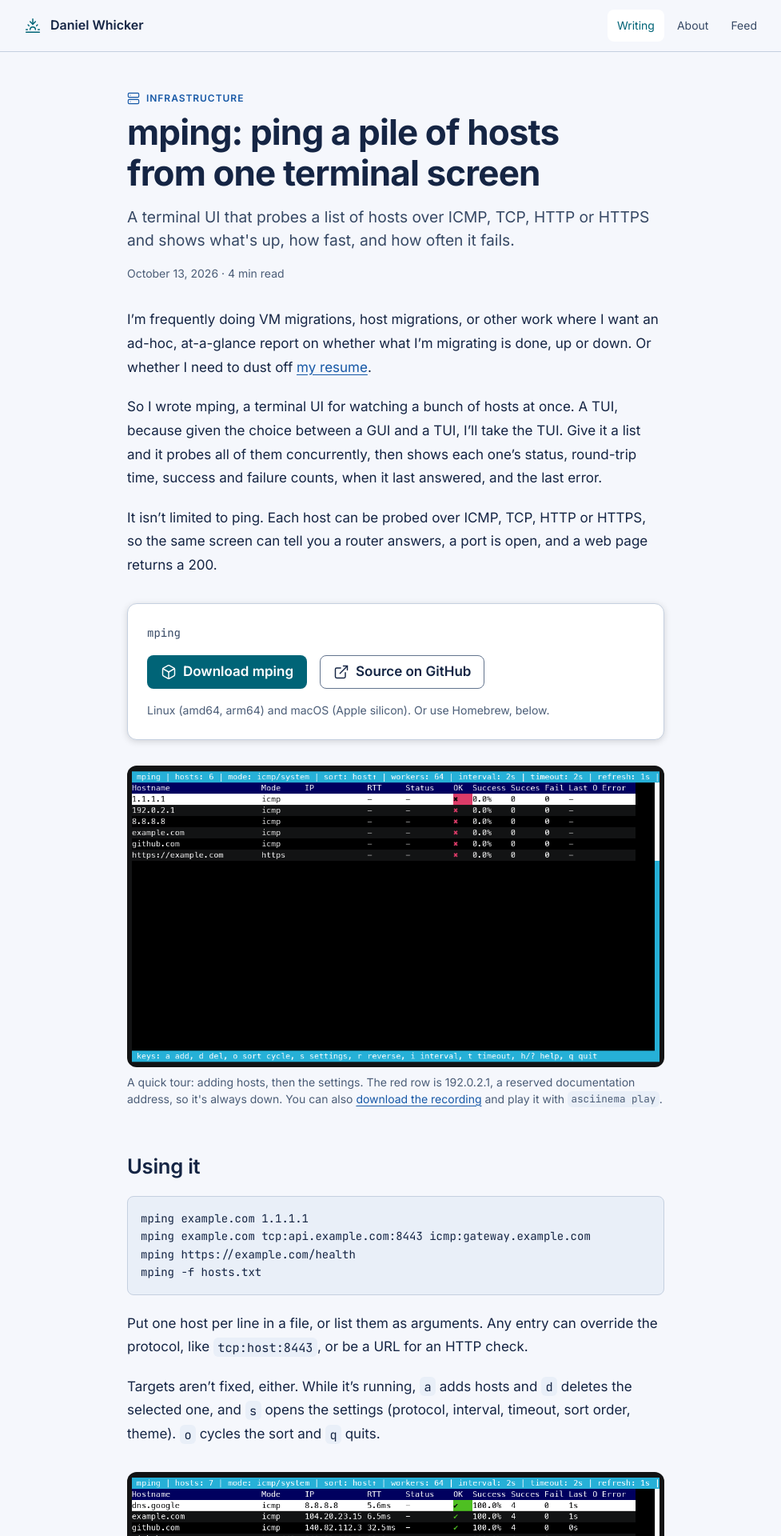
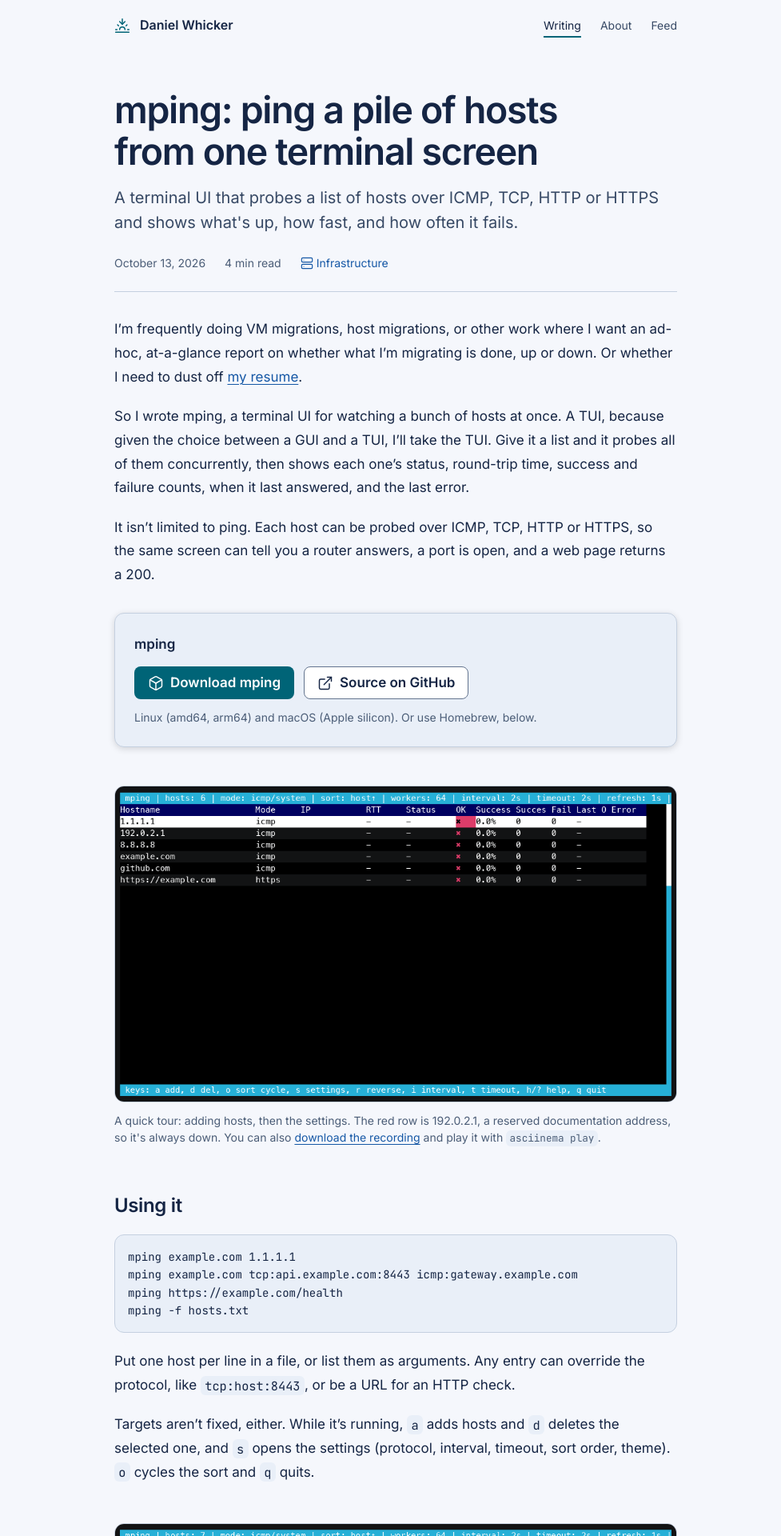
Before and after one commit to dewab74/danielwhicker.com, a Jekyll site: the page built from _posts/2026-10-13-mping-terminal-ping-monitor.md, in a window 1280 px wide. Shown: the top 1920 px of the page at 80% size, without its empty margins (145-1122 px from the left). Built offline with Jekyll 4.4.1, drawn with Linux system fonts in a browser that asks for light colours; some of the changed text lies outside the part shown.

Commit message:
Polish the design and add post series and last-edited dates
One column with the artwork fading into the page, a dated post list, links
between parts of a series, and a hook that stamps last_edited on published
posts.

Co-Authored-By: Claude Sonnet 5.5 <noreply@anthropic.com>

```diff
--- a/404.html
+++ b/404.html
@@ -3,7 +3,8 @@ layout: default
 title: Not found
 permalink: /404.html
 ---
+{% include hero.html title="That page isn't here." lede="It may have moved, or it may never have existed." %}
+
 <div class="wrap">
-    {% include hero.html title="That page isn't here." lede="It may have moved, or it may never have existed." %}
-    <p class="not-found"><a class="button-primary" href="{{ '/' | relative_url }}">Back to the writing {% include icon.html name="arrow-right" %}</a></p>
+    <p class="not-found"><a class="button-primary" href="{{ '/' | relative_url }}">Back to the writing</a></p>
 </div>
--- a/_includes/hero.html
+++ b/_includes/hero.html
@@ -4,7 +4,7 @@
     {% include hero.html title="..." lede="..." %}
 {%- endcomment -%}
 <section class="hero twilight-theme" data-theme="dark" aria-labelledby="hero-title">
-    <div class="hero-inner">
+    <div class="hero-inner wrap">
         <h1 id="hero-title">{{ include.title }}</h1>
         {% if include.lede %}<p>{{ include.lede }}</p>{% endif %}
     </div>
--- a/_layouts/post.html
+++ b/_layouts/post.html
@@ -3,16 +3,23 @@ layout: default
 ---
 {% assign words = content | number_of_words %}
 <div class="wrap">
-    <article class="post measure"{% if page.accent %} data-accent="{{ page.accent }}"{% endif %}>
+    <article class="post"{% if page.accent %} data-accent="{{ page.accent }}"{% endif %}>
         <header class="post-header">
-            <p class="kicker">{% include kicker.html accent=page.accent %}</p>
             <h1 class="post-title">{{ page.title | escape }}</h1>
             {% if page.description %}<p class="post-dek">{{ page.description | escape }}</p>{% endif %}
             <p class="post-meta">
                 <time datetime="{{ page.date | date_to_xmlschema }}">{{ page.date | date: '%B %-d, %Y' }}</time>
-                &middot; {{ words | divided_by: 220 | plus: 1 }} min read
+                {% if page.last_edited %}
+                <span>Last edited <time datetime="{{ page.last_edited | date: '%Y-%m-%d' }}">{{ page.last_edited | date: '%B %-d, %Y' }}</time></span>
+                {% endif %}
+                <span>{{ words | divided_by: 220 | plus: 1 }} min read</span>
+                <span class="topic">{% include kicker.html accent=page.accent %}</span>
             </p>
         </header>
+
+        {% if page.series %}
+        {% include series.html %}
+        {% endif %}
 
         <div class="post-body">
 {{ content }}
@@ -25,7 +32,16 @@ layout: default
         {% endif %}
     </article>
 
-    <div class="measure">
-        {% include comments.html %}
-    </div>
+    {% if page.previous or page.next %}
+    <nav class="post-nav" aria-label="More posts">
+        {% if page.previous %}
+        <a class="older" href="{{ page.previous.url | relative_url }}"><span>Older</span>{{ page.previous.title | escape }}</a>
+        {% endif %}
+        {% if page.next %}
+        <a class="newer" href="{{ page.next.url | relative_url }}"><span>Newer</span>{{ page.next.title | escape }}</a>
+        {% endif %}
+    </nav>
+    {% endif %}
+
+    {% include comments.html %}
 </div>
--- a/assets/css/site.css
+++ b/assets/css/site.css
@@ -5,13 +5,24 @@
  * vendored Twilight Horizon theme in assets/theme/. This file only adds blog
  * layout on top and defines no colours or fonts of its own. It loads last, and
  * the theme's rules are low-specificity, so plain selectors here win.
+ *
+ * The idea: one column, one left edge, and the artwork as the only loud thing.
  */
 
 body.twilight-theme {
-    margin: 0;
-    min-height: 100vh;
+    --column: 44rem;
+    --gutter: var(--spacing-md);
+
     display: flex;
     flex-direction: column;
+    min-height: 100vh;
+    margin: 0;
+}
+
+@media (min-width: 720px) {
+    body.twilight-theme {
+        --gutter: var(--spacing-xl);
+    }
 }
 
 main {
@@ -20,35 +31,34 @@ main {
 }
 
 .wrap {
+    box-sizing: border-box;
     width: 100%;
-    max-width: 62rem;
+    max-width: calc(var(--column) + 2 * var(--gutter));
     margin-inline: auto;
-    padding-inline: var(--spacing-md);
+    padding-inline: var(--gutter);
 }
 
-@media (min-width: 720px) {
-    .wrap {
-        padding-inline: var(--spacing-xl);
+/* A short fade between pages, in browsers that support it. */
+
+@media (prefers-reduced-motion: no-preference) {
+    @view-transition {
+        navigation: auto;
+    }
+
+    ::view-transition-old(root),
+    ::view-transition-new(root) {
+        animation-duration: 180ms;
     }
 }
 
-.measure {
-    max-width: 42rem;
-    margin-inline: auto;
-}
-
 /* Header and footer */
-
-.site-header {
-    border-bottom: 1px solid var(--color-border);
-}
 
 .site-header-inner {
     display: flex;
     flex-wrap: wrap;
     align-items: center;
     justify-content: space-between;
-    gap: var(--spacing-sm) var(--spacing-lg);
+    gap: var(--spacing-xs) var(--spacing-lg);
     min-height: var(--layout-header-height);
 }
 
@@ -64,7 +74,7 @@ main {
 
 .site-nav {
     display: flex;
-    gap: var(--spacing-xs);
+    gap: var(--spacing-lg);
     font-size: var(--font-size-small);
 }
 
@@ -72,55 +82,61 @@ main {
     display: inline-flex;
     align-items: center;
     min-height: var(--control-min-height);
-    padding-inline: var(--spacing-step);
-    border-radius: var(--radius-medium);
     color: var(--color-text-secondary);
-    text-decoration: none;
+    text-decoration: underline 2px transparent;
+    text-underline-offset: 0.55em;
+    transition: color 150ms ease-in-out, text-decoration-color 150ms ease-in-out;
 }
 
 .site-nav a:hover {
-    background: var(--color-surface);
     color: var(--color-text-primary);
 }
 
 .site-nav a[aria-current="page"] {
-    background: var(--color-surface);
-    color: var(--color-primary);
+    color: var(--color-text-primary);
+    text-decoration-color: var(--color-primary);
 }
 
 .site-footer {
-    border-top: 1px solid var(--color-border);
-    padding-block: var(--spacing-lg);
+    padding-block: var(--spacing-xl);
     color: var(--color-text-muted);
     font-size: var(--font-size-small);
+}
+
+.site-footer .wrap::before {
+    content: "";
+    display: block;
+    margin-bottom: var(--spacing-lg);
+    border-top: 1px solid var(--color-border);
 }
 
 /* Artwork banner: the artwork is for landing and error pages; reading pages stay solid navy. */
 
 .hero {
-    margin-top: var(--spacing-xl);
-    overflow: hidden;
-    border: 1px solid var(--color-border);
-    border-radius: var(--radius-dialog);
+    padding-bottom: var(--spacing-2xl);
 }
 
-/* The art sits above the text, not behind it, so copy never competes with the illustration. */
+/*
+ * Full width, fading into the navy so the headline sits on the horizon. The fade
+ * is a mask, not a navy overlay, so no hard edge can show under the picture.
+ */
 .hero::before {
-    --hero-fade: linear-gradient(to bottom, rgb(5 15 45 / 0%) 50%, var(--color-background) 97%);
+    --hero-mask: linear-gradient(to bottom, transparent 0%, #000 14%, #000 50%, transparent 97%);
 
     content: "";
     display: block;
-    aspect-ratio: 1671 / 720;
-    background-image: var(--hero-fade), url("../theme/images/backgrounds/full-1671.jpg");
-    background-position: center top;
+    height: clamp(12rem, 36vw, 27rem);
+    background-image: url("../theme/images/backgrounds/full-1671.jpg");
+    background-position: center 30%;
     background-size: cover;
     background-repeat: no-repeat;
+    -webkit-mask-image: var(--hero-mask);
+    mask-image: var(--hero-mask);
 }
 
 @supports (background-image: image-set(url("x.avif") type("image/avif"))) {
     .hero::before {
         background-image:
-            var(--hero-fade),
             image-set(
                 url("../theme/images/backgrounds/full-1671.avif") type("image/avif"),
                 url("../theme/images/backgrounds/full-1671.webp") type("image/webp"),
@@ -131,14 +147,12 @@ main {
 
 @media (max-width: 720px) {
     .hero::before {
-        aspect-ratio: 800 / 420;
-        background-image: var(--hero-fade), url("../theme/images/backgrounds/full-800.jpg");
+        background-image: url("../theme/images/backgrounds/full-800.jpg");
     }
 
     @supports (background-image: image-set(url("x.avif") type("image/avif"))) {
         .hero::before {
             background-image:
-                var(--hero-fade),
                 image-set(
                     url("../theme/images/backgrounds/full-800.avif") type("image/avif"),
                     url("../theme/images/backgrounds/full-800.webp") type("image/webp"),
@@ -149,113 +163,112 @@ main {
 }
 
 .hero-inner {
-    padding: 0 var(--spacing-lg) var(--spacing-xl);
+    position: relative;
+    margin-top: calc(-1 * var(--spacing-lg));
 }
 
 .hero h1 {
-    max-width: 22ch;
-    margin: 0 0 var(--spacing-sm);
-    font-size: clamp(1.75rem, 4.6vw, 2.5rem);
-    font-weight: var(--font-weight-bold);
-    line-height: 1.15;
-    letter-spacing: -0.02em;
+    max-width: 18ch;
+    margin: 0 0 var(--spacing-md);
+    font-size: clamp(2rem, 6vw, 3.25rem);
+    font-weight: var(--font-weight-semibold);
+    line-height: 1.1;
+    letter-spacing: -0.03em;
     text-wrap: balance;
 }
 
 .hero p {
-    max-width: 38rem;
+    max-width: 34rem;
     margin: 0;
     color: var(--color-text-secondary);
-}
-
-.not-found {
-    margin-top: var(--spacing-xl);
+    font-size: 1.125rem;
+    line-height: 1.65;
+    text-wrap: pretty;
 }
 
 .not-found .button-primary {
     display: inline-flex;
     align-items: center;
-    gap: var(--spacing-sm);
     text-decoration: none;
 }
 
-/* Topic label (colour comes from the theme's data-accent role) */
+/* Topic (colour comes from the theme's data-accent role) */
 
-.kicker {
-    display: flex;
+.topic {
+    display: inline-flex;
     align-items: center;
-    gap: var(--spacing-sm);
-    margin: 0 0 var(--spacing-sm);
+    gap: var(--spacing-xs);
     color: var(--color-app-accent);
-    font-size: var(--font-size-caption);
-    font-weight: var(--font-weight-semibold);
-    letter-spacing: 0.08em;
-    text-transform: uppercase;
 }
 
-.kicker .icon {
+.topic .icon {
     --icon-size: 16px;
-}
-
-.post-meta {
-    margin: 0;
-    color: var(--color-text-muted);
-    font-size: var(--font-size-small);
-}
-
-.post-tags {
-    display: flex;
-    flex-wrap: wrap;
-    gap: var(--spacing-sm);
-    margin: var(--spacing-md) 0 0;
 }
 
 /* Post list */
 
 .post-list {
-    display: grid;
-    gap: var(--spacing-lg);
-    margin: var(--spacing-xl) 0 0;
+    margin: var(--spacing-md) 0 0;
     padding: 0;
     list-style: none;
 }
 
-.post-card {
+.entry {
     position: relative;
-    border-inline-start: 3px solid var(--color-app-accent);
+    display: grid;
+    gap: var(--spacing-sm) var(--spacing-lg);
+    padding-block: var(--spacing-xl);
+    border-top: 1px solid var(--color-border);
 }
 
-.post-card h3 {
-    margin: 0 0 var(--spacing-sm);
-    font-size: var(--font-size-section-heading);
-    line-height: 1.3;
+@media (min-width: 720px) {
+    .entry {
+        grid-template-columns: 7.5rem minmax(0, 1fr);
+    }
 }
 
-.post-card h3 a {
+.entry-date {
+    color: var(--color-text-muted);
+    font-size: var(--font-size-small);
+    font-variant-numeric: tabular-nums;
+    line-height: 1.9;
+}
+
+.entry h3 {
+    margin: 0 0 var(--spacing-sm);
+    font-size: 1.375rem;
+    font-weight: var(--font-weight-semibold);
+    line-height: 1.3;
+    letter-spacing: -0.015em;
+    text-wrap: balance;
+}
+
+.entry h3 a {
     color: var(--color-text-primary);
     text-decoration: none;
+    transition: color 150ms ease-in-out;
 }
 
-.post-card h3 a::after {
+/* The whole row is the link. */
+.entry h3 a::after {
     content: "";
     position: absolute;
     inset: 0;
 }
 
-.post-card:hover h3 a {
+.entry:hover h3 a {
     color: var(--color-primary);
-    text-decoration: underline;
 }
 
-.post-card:hover {
-    background: var(--color-surface-elevated);
+.entry-summary {
+    margin: 0 0 var(--spacing-step);
+    color: var(--color-text-secondary);
+    line-height: 1.6;
+    text-wrap: pretty;
 }
 
-.post-card-more {
-    position: absolute;
-    inset-block-end: var(--spacing-md);
-    inset-inline-end: var(--spacing-lg);
-    color: var(--color-app-accent);
+.entry .topic {
+    font-size: var(--font-size-small);
 }
 
 /* Post */
@@ -264,28 +277,37 @@ main {
     padding-top: var(--spacing-2xl);
 }
 
+.post-header {
+    margin-bottom: var(--spacing-xl);
+    padding-bottom: var(--spacing-lg);
+    border-bottom: 1px solid var(--color-border);
+}
+
 .post-title {
     margin: 0 0 var(--spacing-md);
-    font-size: clamp(1.9rem, 5vw, 2.75rem);
-    font-weight: var(--font-weight-bold);
-    line-height: 1.15;
-    letter-spacing: -0.02em;
+    font-size: clamp(2rem, 5.5vw, 2.9rem);
+    font-weight: var(--font-weight-semibold);
+    line-height: 1.12;
+    letter-spacing: -0.028em;
     text-wrap: balance;
 }
 
 .post-dek {
-    margin: 0 0 var(--spacing-md);
+    margin: 0 0 var(--spacing-lg);
     color: var(--color-text-secondary);
-    font-size: 1.2rem;
-    line-height: 1.5;
+    font-size: 1.25rem;
+    line-height: 1.55;
+    text-wrap: pretty;
 }
 
-.post-header {
-    margin-bottom: var(--spacing-xl);
-}
-
-.about-title {
-    margin-top: var(--spacing-2xl);
+.post-meta {
+    display: flex;
+    flex-wrap: wrap;
+    align-items: center;
+    gap: var(--spacing-xs) var(--spacing-lg);
+    margin: 0;
+    color: var(--color-text-muted);
+    font-size: var(--font-size-small);
 }
 
 .post-body {
@@ -297,10 +319,21 @@ main {
     margin-top: 0;
 }
 
+.post-body > h1.about-title {
+    margin-top: var(--spacing-2xl);
+}
+
+.post-body a {
+    text-decoration-thickness: 1px;
+    text-underline-offset: 0.2em;
+}
+
 .post-body h2 {
-    margin: 2.2em 0 0.6em;
-    font-size: 1.6rem;
-    letter-spacing: -0.01em;
+    margin: 2.4em 0 0.7em;
+    font-size: 1.5rem;
+    font-weight: var(--font-weight-semibold);
+    line-height: 1.3;
+    letter-spacing: -0.015em;
 }
 
 .post-body h3 {
@@ -313,13 +346,21 @@ main {
     margin: 0 0 1.15em;
 }
 
+.post-body p {
+    text-wrap: pretty;
+}
+
 .post-body ul,
 .post-body ol {
-    padding-inline-start: 1.4em;
+    padding-inline-start: 1.25em;
 }
 
 .post-body li {
-    margin-bottom: 0.4em;
+    margin-bottom: 0.45em;
+}
+
+.post-body li::marker {
+    color: var(--color-text-muted);
 }
 
 .post-body blockquote {
@@ -345,6 +386,7 @@ main {
 .post-body pre {
     margin: 1.5em 0;
     border: 1px solid var(--color-border);
+    border-radius: var(--radius-large);
     line-height: 1.6;
 }
 
@@ -375,22 +417,30 @@ main {
 
 .post-body table {
     display: block;
-    margin: 1.5em 0;
+    margin: 1.75em 0;
     overflow-x: auto;
     border-collapse: collapse;
     font-size: var(--font-size-small);
+    font-variant-numeric: tabular-nums;
     line-height: 1.5;
 }
 
 .post-body th,
 .post-body td {
-    padding: var(--spacing-sm) var(--spacing-step);
+    padding: var(--spacing-step) var(--spacing-md) var(--spacing-step) 0;
     border-bottom: 1px solid var(--color-border);
     text-align: start;
     vertical-align: top;
 }
 
+/* Keep the column alignment that Markdown asks for. */
+.post-body th[style*="right"],
+.post-body td[style*="right"] {
+    text-align: end;
+}
+
 .post-body th {
+    color: var(--color-text-muted);
     font-weight: var(--font-weight-semibold);
 }
 
@@ -398,20 +448,27 @@ main {
 
 .post-body img {
     display: block;
+    box-sizing: border-box;
     width: 100%;
     height: auto;
     border-radius: var(--radius-large);
 }
 
+/* Screenshots are mostly dark on dark, so give them an edge. */
+.post-body img[src$=".png"],
+.post-body img[src$=".gif"] {
+    border: 1px solid var(--color-border);
+}
+
 .post-body figure {
-    margin: var(--spacing-xl) 0;
+    margin: var(--spacing-2xl) 0;
 }
 
 .post-body figcaption {
-    margin-top: var(--spacing-sm);
+    margin-top: var(--spacing-step);
     color: var(--color-text-muted);
     font-size: var(--font-size-small);
-    line-height: 1.5;
+    line-height: 1.55;
 }
 
 .figure-row {
@@ -419,10 +476,10 @@ main {
     flex-wrap: wrap;
     align-items: flex-end;
     gap: var(--spacing-lg);
-    margin: var(--spacing-xl) 0;
+    margin: var(--spacing-2xl) 0;
 }
 
-.figure-row > figure {
+.post-body .figure-row > figure {
     margin: 0;
 }
 
@@ -449,10 +506,37 @@ main {
     color: var(--color-link);
 }
 
-/* Download and source blocks */
+/* Links to the other parts of a series */
+
+.series {
+    margin-bottom: var(--spacing-xl);
+    padding: var(--spacing-md) var(--spacing-lg);
+    border-radius: var(--radius-large);
+    background: var(--color-background-secondary);
+    font-size: var(--font-size-small);
+    line-height: 1.8;
+}
+
+.series p {
+    margin: 0 0 var(--spacing-xs);
+    font-weight: var(--font-weight-semibold);
+}
+
+.series ol {
+    margin: 0;
+    padding-inline-start: 1.4em;
+}
+
+.series [aria-current="page"] {
+    color: var(--color-text-muted);
+}
+
+/* Download and source block */
 
 .get-it {
     margin: var(--spacing-xl) 0;
+    padding: var(--spacing-lg);
+    background: var(--color-background-secondary);
 }
 
 .get-it p {
@@ -460,16 +544,14 @@ main {
 }
 
 .get-it .get-it-title {
-    margin-bottom: var(--spacing-md);
-    color: var(--color-text-secondary);
-    font-family: var(--font-family-monospace);
-    font-size: var(--font-size-small);
+    margin-bottom: var(--spacing-step);
+    font-weight: var(--font-weight-semibold);
 }
 
 .get-it .get-it-actions {
     display: flex;
     flex-wrap: wrap;
-    gap: var(--spacing-sm) var(--spacing-md);
+    gap: var(--spacing-sm) var(--spacing-step);
 }
 
 .get-it .get-it-actions a {
@@ -480,15 +562,62 @@ main {
 }
 
 .get-it .get-it-note {
-    margin-top: var(--spacing-md);
+    margin-top: var(--spacing-step);
     font-size: var(--font-size-small);
     line-height: 1.6;
+}
+
+/* After the post */
+
+.post-tags {
+    display: flex;
+    flex-wrap: wrap;
+    gap: var(--spacing-sm);
+    margin: var(--spacing-2xl) 0 0;
+}
+
+.post-nav {
+    display: grid;
+    gap: var(--spacing-lg);
+    margin-top: var(--spacing-xl);
+    padding-top: var(--spacing-lg);
+    border-top: 1px solid var(--color-border);
+}
+
+@media (min-width: 720px) {
+    .post-nav {
+        grid-template-columns: 1fr 1fr;
+    }
+
+    .post-nav .newer {
+        grid-column: 2;
+        grid-row: 1;
+        text-align: end;
+    }
+}
+
+.post-nav a {
+    display: block;
+    color: var(--color-text-primary);
+    line-height: 1.45;
+    text-decoration: none;
+    transition: color 150ms ease-in-out;
+}
+
+.post-nav a span {
+    display: block;
+    color: var(--color-text-muted);
+    font-size: var(--font-size-small);
+}
+
+.post-nav a:hover {
+    color: var(--color-primary);
 }
 
 /* Comments */
 
 .comments {
-    margin-top: var(--spacing-3xl);
+    margin-top: var(--spacing-2xl);
     padding-top: var(--spacing-lg);
     border-top: 1px solid var(--color-border);
 }
@@ -504,6 +633,7 @@ main {
 @media print {
     .site-header,
     .site-footer,
+    .post-nav,
     .comments,
     .skip-link {
         display: none;
--- a/feed.xml
+++ b/feed.xml
@@ -16,7 +16,7 @@ layout: null
         <link href="{{ post.url | absolute_url }}"/>
         <id>{{ post.url | absolute_url }}</id>
         <published>{{ post.date | date_to_xmlschema }}</published>
-        <updated>{{ post.last_modified_at | default: post.date | date_to_xmlschema }}</updated>
+        <updated>{{ post.last_edited | default: post.date | date_to_xmlschema }}</updated>
         <summary>{{ post.description | xml_escape }}</summary>
         <content type="html">{{ post.content | xml_escape }}</content>
     </entry>
```
Also changed, not shown: _includes/series.html (added, +15 -0 lines), index.html (+10 -16 lines), scripts/last_edited.py (added, +107 -0 lines), .pre-commit-config.yaml, README.md.
